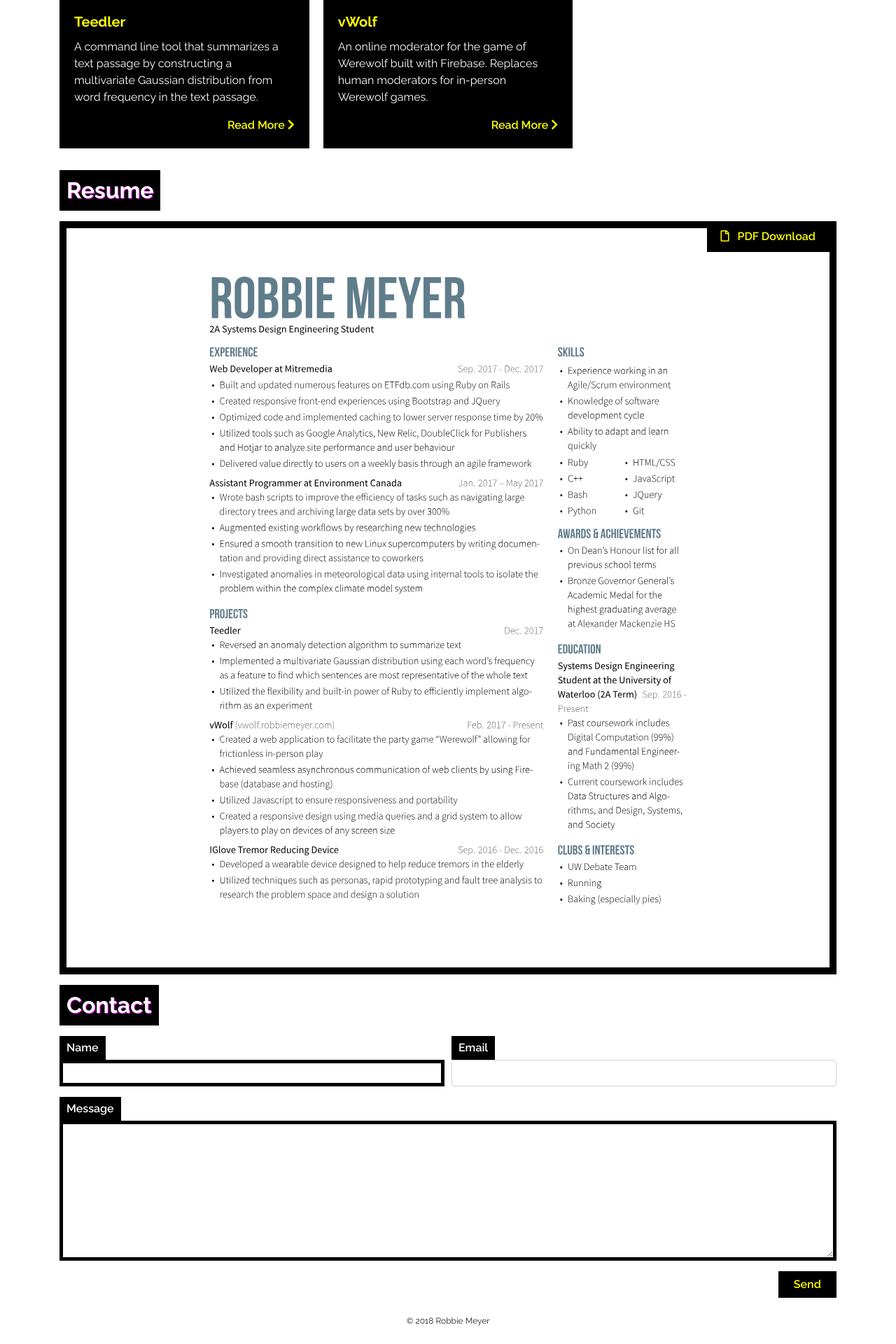
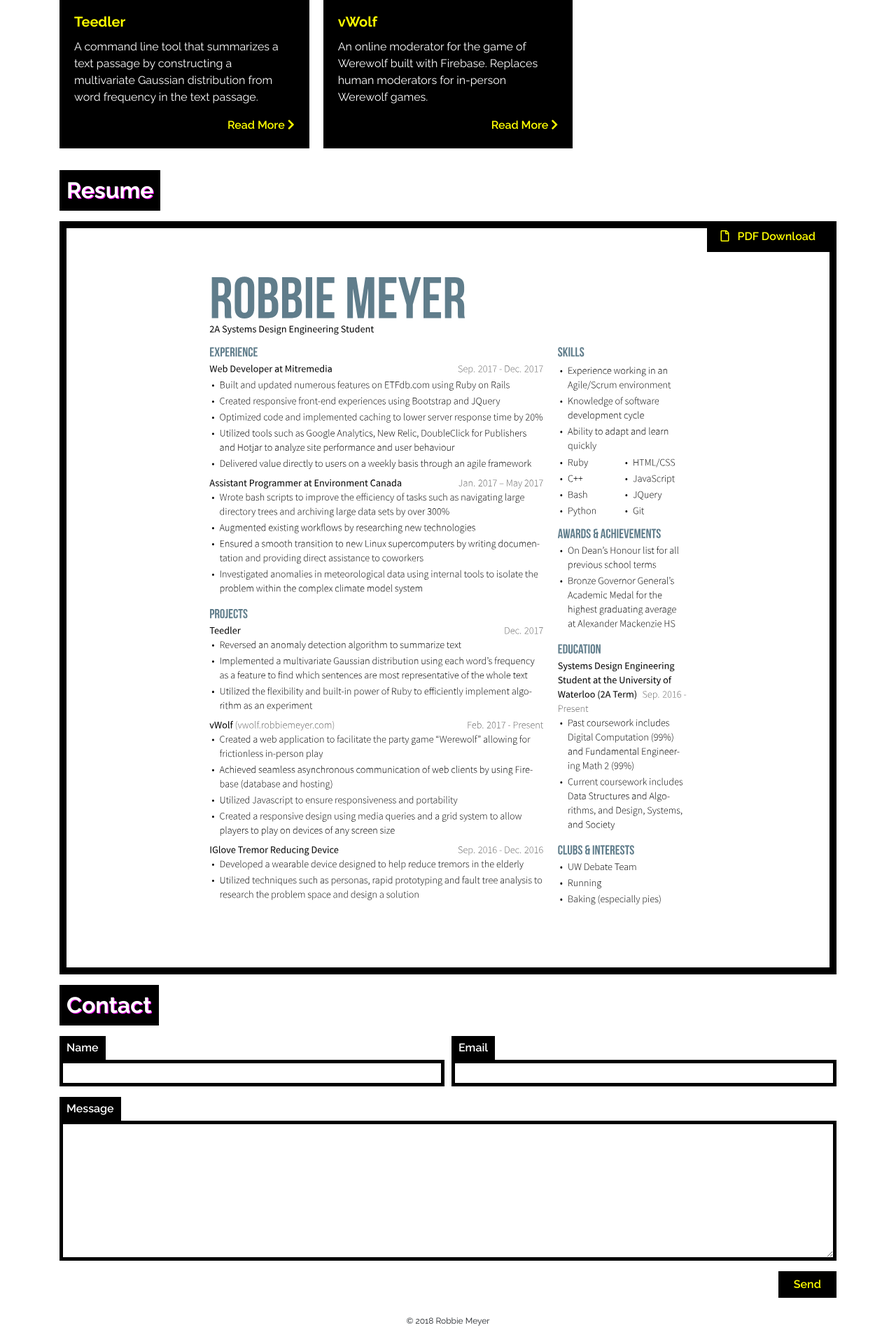
Before and after one commit to robbiemeyer/robbiemeyer.github.io, a Jekyll site: the page built from index.html, in a window 1280 px wide. Shown: the part 764-2684 px from the top of the page at 70% size. Built offline with Jekyll 4.4.1, drawn with Linux system fonts in a browser that asks for light colours; nearby versions of some CDN libraries.

Commit message:
Styling fix for email field

```diff
--- a/_sass/index.scss
+++ b/_sass/index.scss
@@ -119,7 +119,7 @@
     padding: 5px 10px;
   }
 
-  input[type='text'], textarea {
+  input[type='text'], input[type='email'], textarea {
     border-radius: 0;
     border: 5px solid $theme-fg;
     padding: 10px;
```
